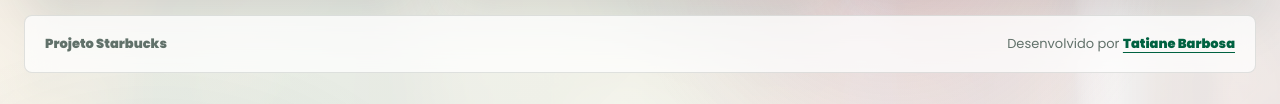
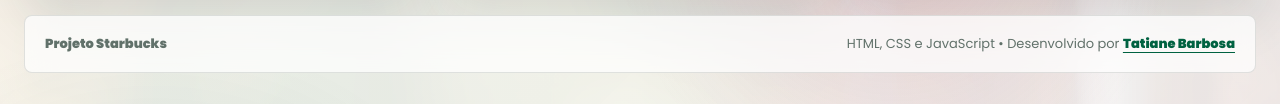
Before and after one commit to tatianebarbosa/starbucks-ia, a website built with Vite: page index.html in a window 1280 px wide. Shown: the part 1794-1898 px from the top of the page. Built offline with nearby package versions, Linux system fonts and the light colour scheme.

Commit message:
Mostra linguagens no rodape

```diff
--- a/index.html
+++ b/index.html
@@ -399,7 +399,7 @@
         <footer class="footer">
             <span>Projeto Starbucks</span>
             <p>
-                Desenvolvido por
+                HTML, CSS e JavaScript • Desenvolvido por
                 <a href="https://github.com/tatianebarbosa" target="_blank" rel="noopener noreferrer">
                     Tatiane Barbosa
                 </a>
```
